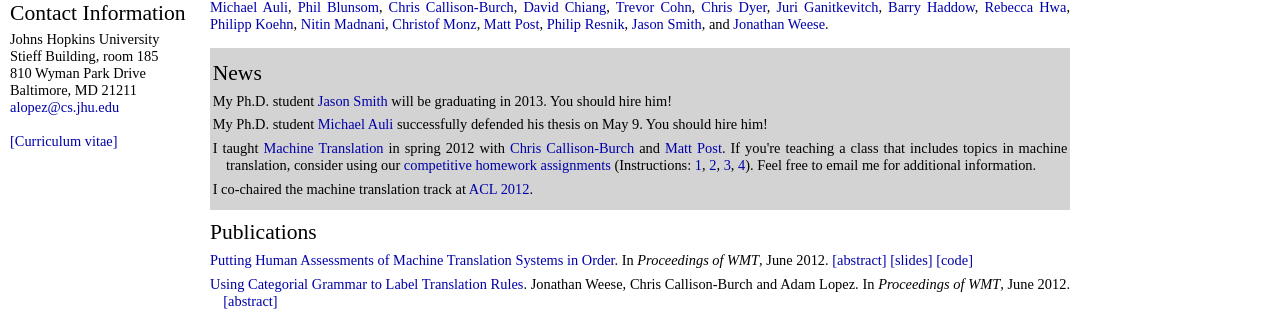
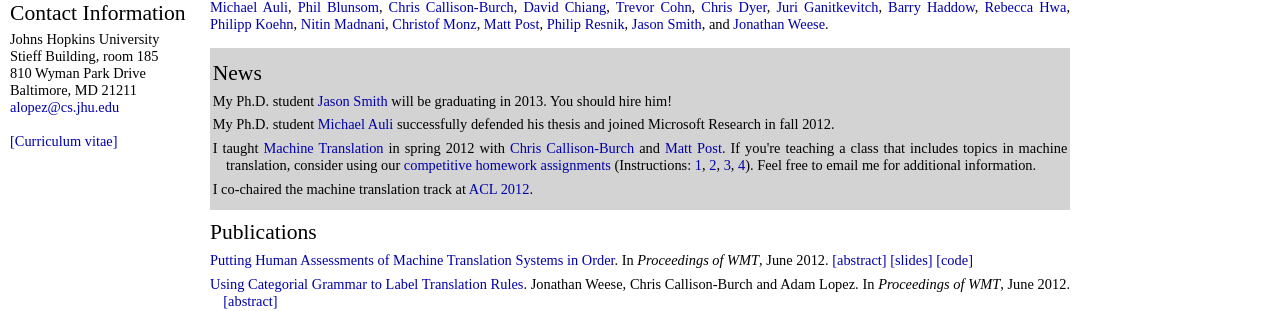
Before and after one commit to alopez/alopez.github.com, a Jekyll site: the page built from index.html, in a window 1280 px wide. Shown: the part 225-536 px from the top of the page. Built offline with Jekyll 4.4.1, drawn with Linux system fonts in a browser that asks for light colours.

Commit message:
Update news

```diff
--- a/index.html
+++ b/index.html
@@ -57,7 +57,7 @@ I've had the good fortune to collaborate with many excellent researchers, includ
   <li>My Ph.D. student <a href="http://old-site.clsp.jhu.edu/~jrsmith/">Jason Smith</a> will be
       graduating in 2013. You should hire him!</li>
   <li>My Ph.D. student <a href="http://homepages.inf.ed.ac.uk/s0453934/">Michael Auli</a>
-      successfully defended his thesis on May 9. You should hire him!</li>
+      successfully defended his thesis and joined Microsoft Research in fall 2012.</li>
   <li>I taught <a href="http://mt-class.org/">Machine Translation</a>
       in spring 2012 with <a href="http://www.cs.jhu.edu/~ccb">Chris Callison-Burch</a> and
       <a href="http://www.cs.jhu.edu/~post/">Matt Post</a>. If you're
```
